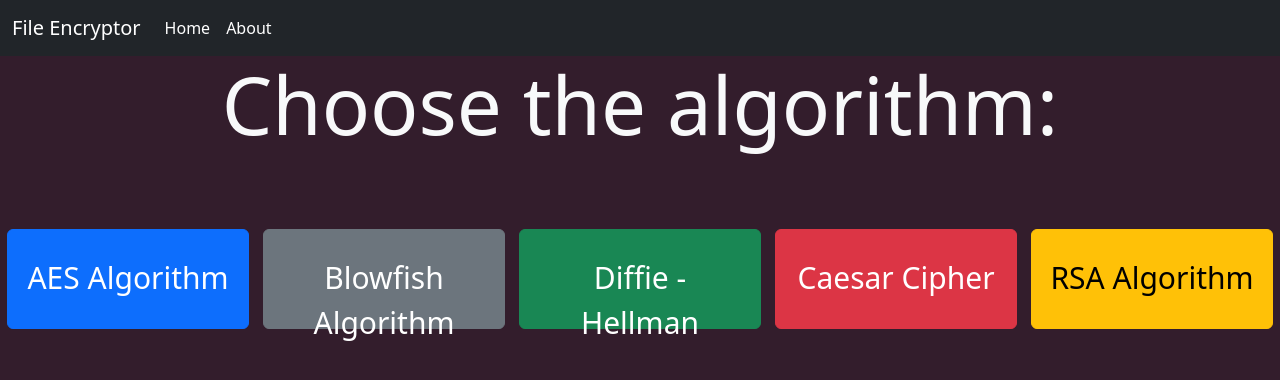
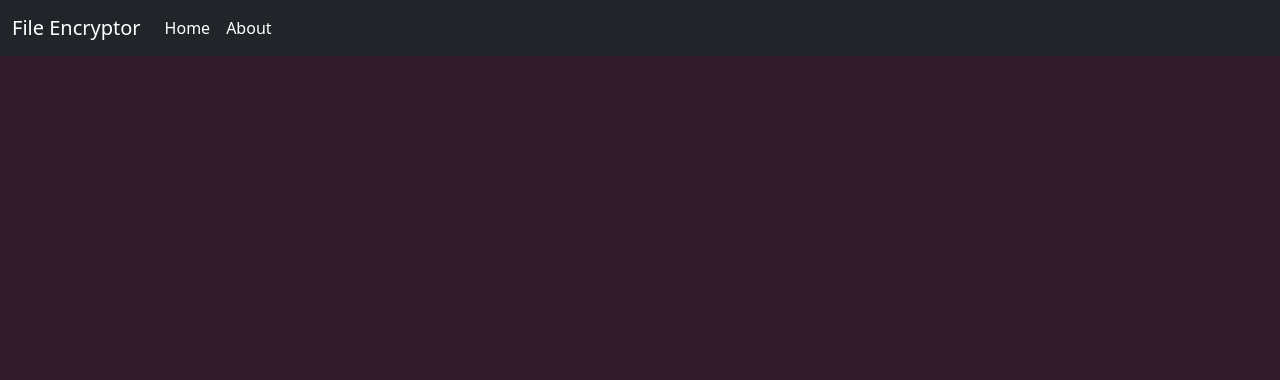
Before and after one commit to 27Shri03/File_encryptor, a React (Vite) app: page / in a window 1280 px wide. Shown: the top 380 px of the page. Built offline with nearby package versions, Linux system fonts and the light colour scheme.

Commit message:
Added Path for home page

```diff
--- a/src/App.jsx
+++ b/src/App.jsx
@@ -31,11 +31,11 @@ function App() {
   }
   return (
     <>
-      <Router Basename='/'>
+      <Router Basename='/File_encryptor'>
         <Nav setFiles={setFiles} />
         <Alert alert={alert} />
         <Routes>
-          <Route exact path="/" element={<Menu />}/>
+          <Route exact path="/File_encryptor" element={<Menu />}/>
           <Route path="diffie_hellman" element={<Diffie_Hellman alert={handleAlert}/>}/>
           <Route path="RSA" element={<RSA alert={handleAlert}/>}/>
           <Route path="caesar_cipher" element={<Caesar alert={handleAlert}/>}/>
--- a/src/Navbar.jsx
+++ b/src/Navbar.jsx
@@ -6,10 +6,10 @@ export default function Nav(props) {
     return (
         <nav className="navbar navbar-dark bg-dark navbar-expand-lg ">
             <div className="container-fluid">
-                <Link className="navbar-brand" to="/" onClick={handlechange}>File Encryptor</Link>
+                <Link className="navbar-brand" to="/File_encryptor" onClick={handlechange}>File Encryptor</Link>
                 <ul className="navbar-nav me-auto mb-2 mb-lg-0">
                         <li className="nav-item">
-                            <Link className="nav-link active" aria-current="page" to="/" onClick={handlechange}>Home</Link>
+                            <Link className="nav-link active" aria-current="page" to="/File_encryptor" onClick={handlechange}>Home</Link>
                         </li>
                         <li className="nav-item">
                             <Link className="nav-link active" aria-current="page" to="/About">About</Link>
--- a/vite.config.js
+++ b/vite.config.js
@@ -4,5 +4,5 @@ import react from '@vitejs/plugin-react'
 // https://vitejs.dev/config/
 export default defineConfig({
   plugins: [react()],
-  base : '/',
+  base : '/File_encryptor',
 })
```
